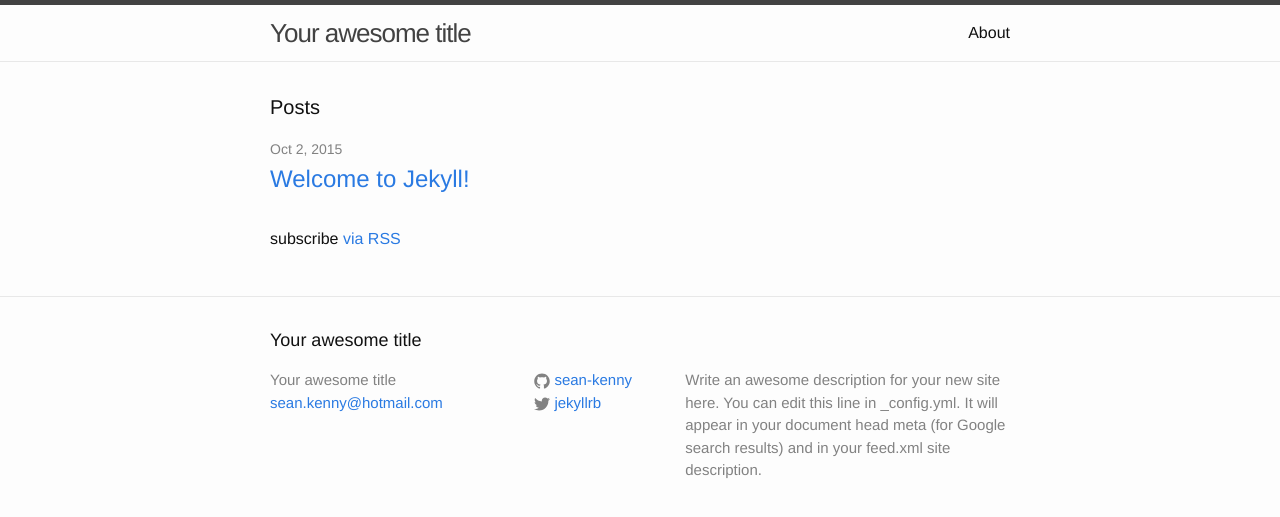
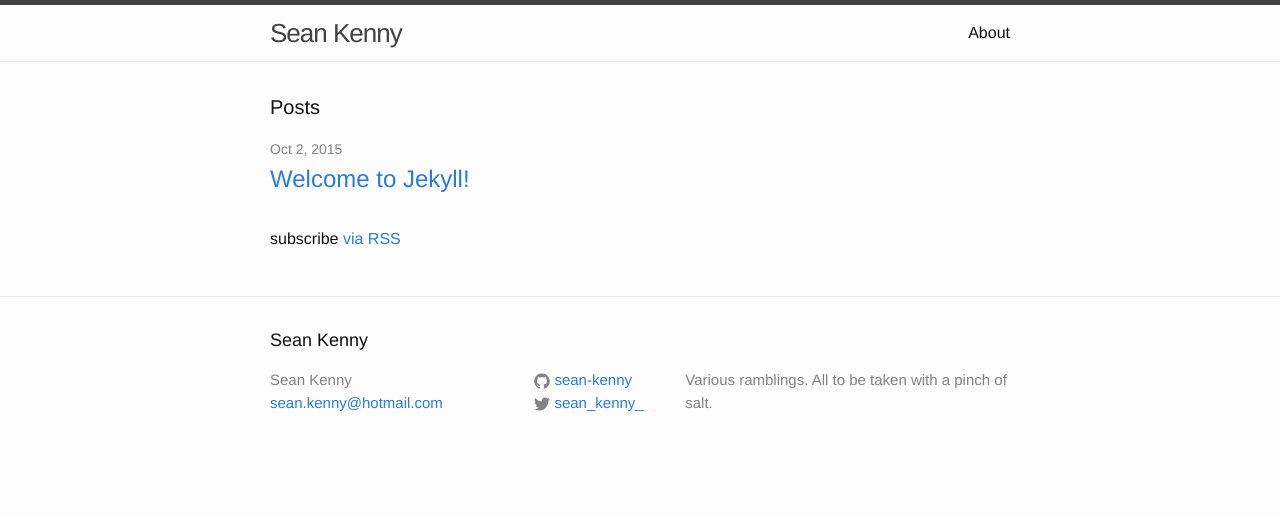
Before and after one commit to cookiefission/cookiefission.github.io, a Jekyll site: the page built from index.html, in a window 1280 px wide. Shown: the top 517 px of the page. Built offline with Jekyll 4.4.1, drawn with Linux system fonts in a browser that asks for light colours.

Commit message:
Personalise site config

```diff
--- a/_config.yml
+++ b/_config.yml
@@ -1,13 +1,11 @@
 # Site settings
-title: Your awesome title
+title: Sean Kenny
 email: sean.kenny@hotmail.com
-description: > # this means to ignore newlines until "baseurl:"
-  Write an awesome description for your new site here. You can edit this
-  line in _config.yml. It will appear in your document head meta (for
-  Google search results) and in your feed.xml site description.
-baseurl: "" # the subpath of your site, e.g. /blog/
-url: "http://yourdomain.com" # the base hostname & protocol for your site
-twitter_username: jekyllrb
+description: >
+    Various ramblings. All to be taken with a pinch of salt.
+baseurl: ""
+url: "https://sean-kenny.github.io"
+twitter_username: sean_kenny_
 github_username: sean-kenny
 
 # Build settings
```
